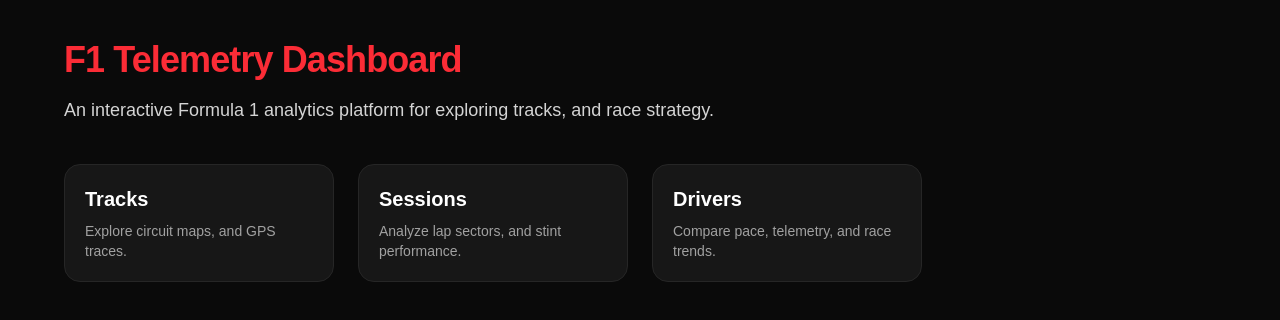
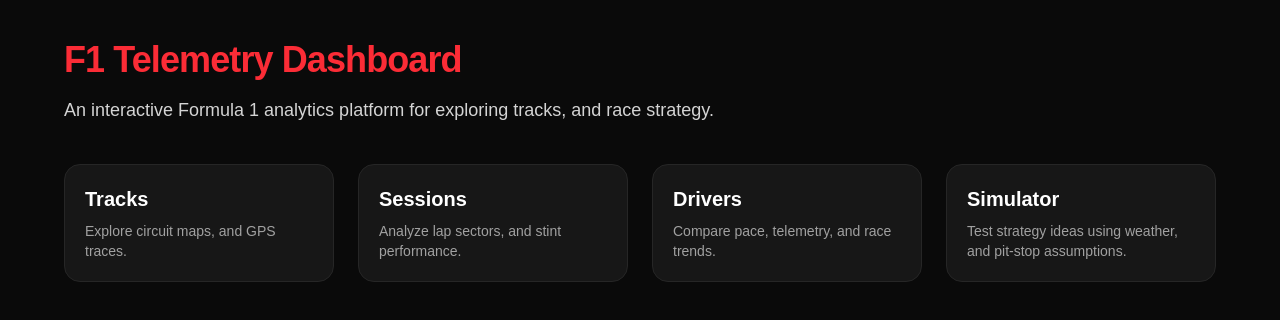
Before and after one commit to advait-namboodiri-cv/Racinator, a Next.js app in the folder racinator/: page / in a window 1280 px wide. Shown: the top 320 px of the page. Built offline with nearby package versions, Linux system fonts and the light colour scheme.

Commit message:
feat: adding one more bullet point to round up description

```diff
--- a/racinator/app/page.tsx
+++ b/racinator/app/page.tsx
@@ -31,6 +31,12 @@ export default function Home()
             Compare pace, telemetry, and race trends.
           </p>
          </div>
+         <div className="rounded-2xl border border-neutral-800 bg-neutral-900 p-5">
+            <h2 className="text-xl font-semibold">Simulator</h2>
+            <p className="mt-2 text-sm text-neutral-400">
+              Test strategy ideas using weather, and pit-stop assumptions.
+            </p>
+          </div>
         </div>
       </section>
     </main>
```
